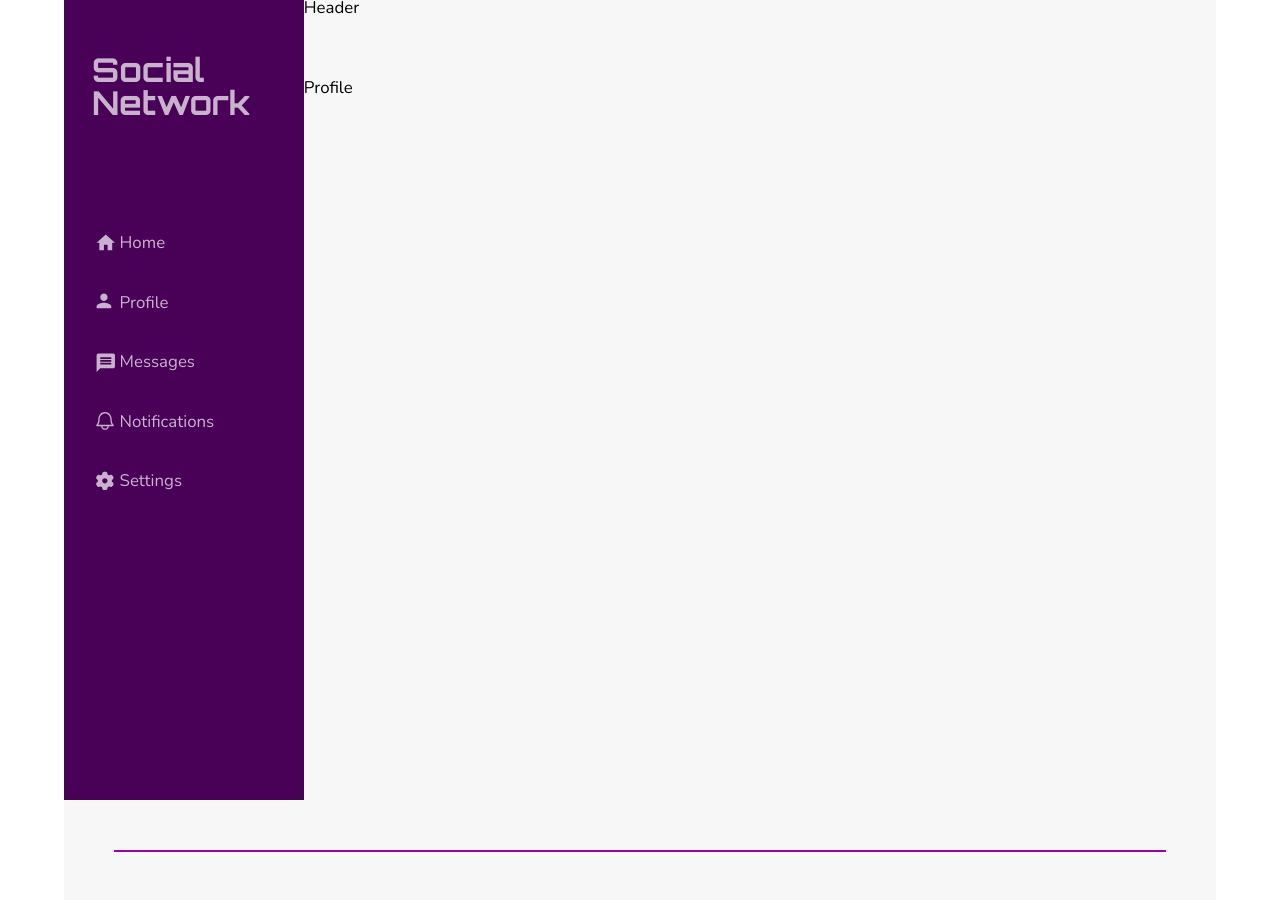
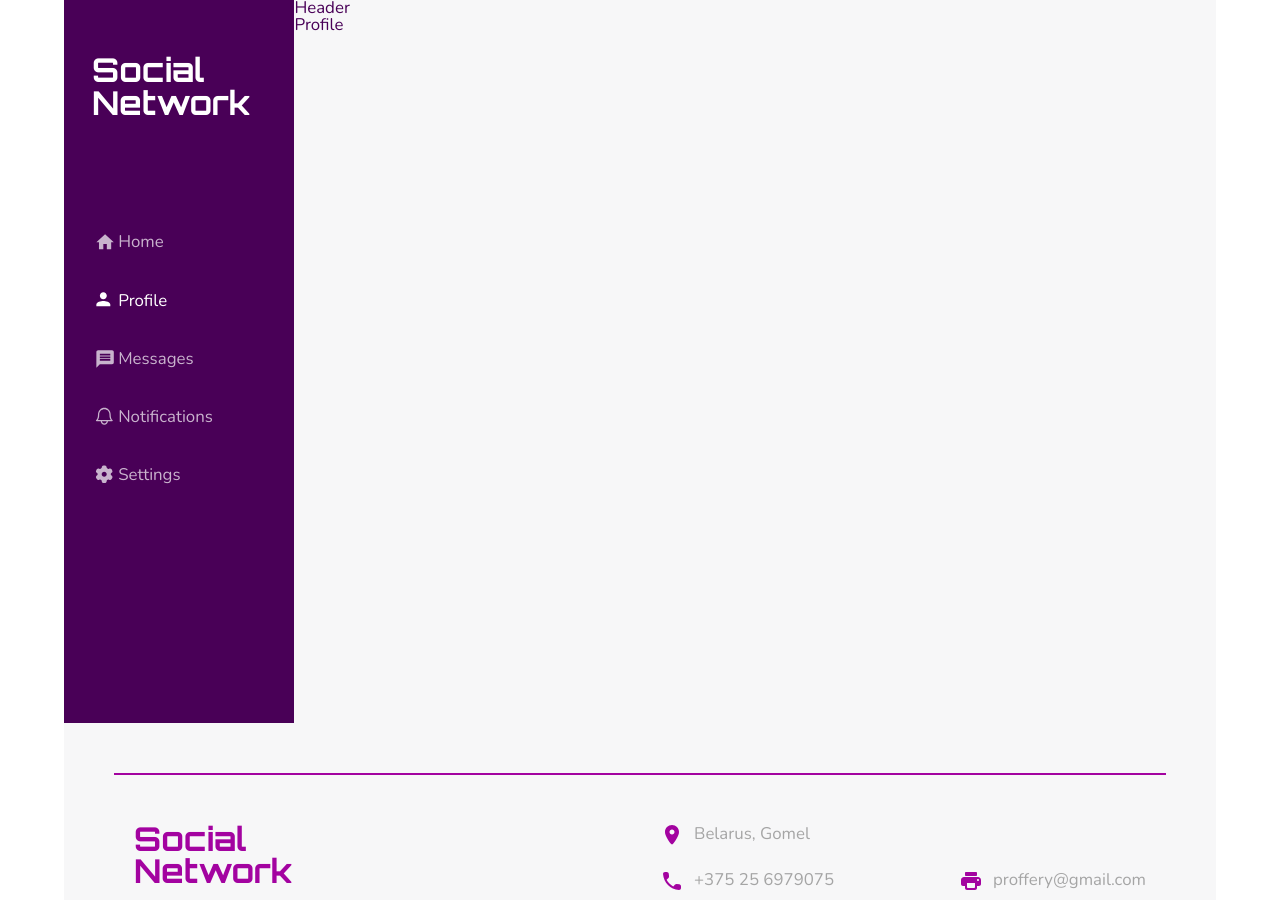
Before and after one commit to proffery/samurai-way, a React (Create React App) app: page /profile in a window 1280 px wide. Shown: the top 900 px of the page. Built offline with nearby package versions, Linux system fonts and the light colour scheme.

Commit message:
NavLinks, move app to GRID

```diff
--- a/src/App.tsx
+++ b/src/App.tsx
@@ -2,13 +2,11 @@ import { BrowserRouter as Router, Route, Switch } from 'react-router-dom'
 import { Footer } from "./layout/footer/Footer";
 import { Navbar } from "./layout/navbar/Navbar";
 import { Header } from "./layout/header/Header";
-import { Container } from "./components/Container";
 import { Home } from "./layout/sections/home/Home";
 import { Profile } from "./layout/sections/profile/Profile";
 import { Messages } from "./layout/sections/messages/Messages";
 import { Notifications } from "./layout/sections/notifications/Notifications";
 import { Settings } from "./layout/sections/settings/Settings";
-import { FlexWrapper } from './components/FlexWrapper';
 import styled from 'styled-components';
 import { NotFound } from './layout/sections/notFound/NotFound';
 
@@ -17,11 +15,9 @@ import { NotFound } from './layout/sections/notFound/NotFound';
 function App() {
 
   return (
-    <>
+    <Router >
       <Container>
-        <Router >
         <Navbar />
-          <Sections direction='column' >
         <Header />
         <Switch>
           <Route path='/' exact component={Home} />
@@ -32,17 +28,24 @@ function App() {
           <Route path='/settings' component={Settings} />
           <Route path='*' component={NotFound} />
         </Switch>
-          </Sections>
+        <Footer />
+      </Container>
     </Router>
-      </Container>
-      <Footer />
-    </>
-  );
+  )
 }
 
 export default App;
 
-const Sections = styled(FlexWrapper)`
-  width: 100%;
-  height: 100vh;
+const Container = styled.div`
+  display: grid;
+  grid-template-rows: auto 2fr 1fr;
+  grid-template-columns: repeat(5, 1fr);
+  max-width: 1440px;
+  width: 90%;
+  height: 100%;
+  margin: 0 auto;
+  padding: 0;
+  section {
+    grid-area: 2 / 2 / 3 / 6 ;
+  }
 `
--- a/src/components/Container.tsx
+++ /dev/null
@@ -1,11 +0,0 @@
-import styled from "styled-components";
-
-
-export const Container = styled.div`
-  display: flex;
-  max-width: 1440px;
-  width: 90%;
-  height: 100%;
-  margin: 0 auto;
-  padding: 0;
-`
--- a/src/components/icon/Icon.tsx
+++ b/src/components/icon/Icon.tsx
@@ -1,7 +1,7 @@
 import iconsSprite from '../../assets/images/icons-sprite.svg'
 
 
-type IconPropsType = {
+export type IconPropsType = {
     iconId: string,
     viewBox?: string,
     width?: string,
--- a/src/components/logo/Logo.tsx
+++ b/src/components/logo/Logo.tsx
@@ -18,5 +18,6 @@ export const Logo = (props: LogoType) => {
 const LogoLink = styled(Link)`
     flex-direction: column;
     align-items: start;
+    opacity: 1;
     ${font({family: 'Orbitron', weight: 700, Fmin: 14, Fmax: 36})}
 `
--- a/src/data/menuItems.ts
+++ b/src/data/menuItems.ts
@@ -1,37 +1,37 @@
 export const menuItems = [
     {
         id: 1,
-        item_name: "Home",
-        item_href: "/feed",
-        item_icon: "home",
+        name: "Home",
+        href: "/feed",
+        icon_id: "home",
         viewBox: "-5 -5 30 30",
     },
     {
         id: 2,
-        item_name: "Profile",
-        item_href: "/profile",
-        item_icon: "profile",
+        name: "Profile",
+        href: "/profile",
+        icon_id: "profile",
         viewBox: "-5 -5 30 30",
     },
     {
         id: 3,
-        item_name: "Messages",
-        item_href: "/messages",
-        item_icon: "messages",
+        name: "Messages",
+        href: "/messages",
+        icon_id: "messages",
         viewBox: "-5 -5 30 30",
     },
     {
         id: 4,
-        item_name: "Notifications",
-        item_href: "/notifications",
-        item_icon: "notifications",
+        name: "Notifications",
+        href: "/notifications",
+        icon_id: "notifications",
         viewBox: "-3 -3 35 35",
     },
     {
         id: 5,
-        item_name: "Settings",
-        item_href: "/settings",
-        item_icon: "settings",
+        name: "Settings",
+        href: "/settings",
+        icon_id: "settings",
         viewBox: "-2 -2 30 30",
     },
 
--- a/src/data/socialLinks.ts
+++ b/src/data/socialLinks.ts
@@ -1,44 +1,44 @@
 export const socialLinks = [
     {
         id: 1,
-        item_name: "Facebook",
-        item_href: "#",
-        item_icon: "facebook",
+        name: "Facebook",
+        href: "#",
+        icon_id: "facebook",
         viewBox: "0 0 24 24",
     },
     {
         id: 2,
-        item_name: "Twitter",
-        item_href: "#",
-        item_icon: "twitter",
+        name: "Twitter",
+        href: "#",
+        icon_id: "twitter",
         viewBox: "0 0 24 24",
     },
     {
         id: 3,
-        item_name: "Linkedin",
-        item_href: "#",
-        item_icon: "linkedin",
+        name: "Linkedin",
+        href: "#",
+        icon_id: "linkedin",
         viewBox: "0 0 24 24",
     },
     {
         id: 4,
-        item_name: "Instagram",
-        item_href: "#",
-        item_icon: "instagram",
+        name: "Instagram",
+        href: "#",
+        icon_id: "instagram",
         viewBox: "0 0 24 24",
     },
     {
         id: 5,
-        item_name: "YouTube",
-        item_href: "#",
-        item_icon: "youtube",
+        name: "YouTube",
+        href: "#",
+        icon_id: "youtube",
         viewBox: "0 0 24 24",
     },
     {
         id: 6,
-        item_name: "RSS",
-        item_href: "#",
-        item_icon: "rss",
+        name: "RSS",
+        href: "#",
+        icon_id: "rss",
         viewBox: "0 0 24 24",
     },
 
--- a/src/layout/footer/Footer.tsx
+++ b/src/layout/footer/Footer.tsx
@@ -1,5 +1,4 @@
 import styled from "styled-components"
-import { Container } from "../../components/Container"
 import { Logo } from "../../components/logo/Logo"
 import { theme } from "../../styles/Theme.styled"
 import { FlexWrapper } from "../../components/FlexWrapper"
@@ -11,7 +10,6 @@ import { SocialMedeaLinks } from "./socialMedeaLinks/SocialMedeaLinks"
 export const Footer = () => {
     return (
         <StyledFooter>
-            <FooterContainer>
             <TopWrapper align="start" direction="row" wrap="wrap" justify="space-between">
                 <ContactsHalf>
                     <Logo type="primary"/>
@@ -40,25 +38,17 @@ export const Footer = () => {
                 <Menu type="primary" direction="row" icons={false}/>
                 <Copyright><span>Copyright © 2023&nbsp;</span><Link type="primary">Dmitry Shamko</Link></Copyright>
             </BottomWrapper>
-            </FooterContainer>
         </StyledFooter>
     )
 }
 
 const StyledFooter = styled.footer`
     display: flex;
+    flex-direction: column;
+    grid-area: 3 / 1 / 4 / 6 ;
     align-items: center;
     justify-content: center;
     text-align: center;
-    bottom: 0;
-    left: 0;
-    right: 0;
-    color: ${theme.color.text.primary_dark};
-`
-
-const FooterContainer = styled(Container)`
-    flex-direction: column;
-    flex-wrap: wrap;
     padding: 50px;
     gap: 20px;
     background-color: ${theme.color.background.primary};
@@ -76,6 +66,7 @@ const ContactsHalf = styled(FlexWrapper)`
 const TopWrapper = styled(FlexWrapper)`
     position: relative;
     height: 100%;
+    width: 100%;
     &::before {
         position: absolute;
         content: '';
@@ -95,14 +86,17 @@ const TopWrapper = styled(FlexWrapper)`
 `
 
 const BottomWrapper = styled(FlexWrapper)`
+    width: 100%;
     gap: 32px;
+    @media ${theme.media.mobile} {
+        gap: 25px;
+    }
 `
 
 const IconWrapper = styled(FlexWrapper)`
     color: ${theme.color.text.placeholder};
     svg {
         color: ${theme.color.text.primary};
-        min-width: 24px;
     }
     span {
         white-space: nowrap;
--- a/src/layout/footer/socialMedeaLinks/SocialMedeaLinks.tsx
+++ b/src/layout/footer/socialMedeaLinks/SocialMedeaLinks.tsx
@@ -2,6 +2,7 @@ import styled from "styled-components"
 import { Icon } from "../../../components/icon/Icon"
 import { Link } from "../../../components/link/Link.styled"
 import { socialLinks } from "../../../data/socialLinks"
+import { theme } from "../../../styles/Theme.styled"
 
 export const SocialMedeaLinks = () => {
     return (
@@ -9,11 +10,11 @@ export const SocialMedeaLinks = () => {
             {socialLinks.map(link => {
                 return (
                     <Link key={link.id}
-                        href={link.item_href}
-                        title={link.item_name}
-                        aria-label={link.item_name + ' link'}
+                        href={link.href}
+                        title={link.name}
+                        aria-label={link.name + ' link'}
                         type="primary"
-                    ><Icon iconId={link.item_icon} /></Link>
+                    ><Icon iconId={link.icon_id} /></Link>
                 )
             })}
         </LinksContainer>
@@ -26,4 +27,15 @@ const LinksContainer = styled.div`
     align-items: center;
     flex-wrap: wrap;
     gap: 24px;
+    @media ${theme.media.mobile} {
+        gap: 15px;
+    }
+    ${Link} {
+        @media ${theme.media.mobile} {
+            svg {
+                min-width: 18px;
+                width: 18px;
+            }
+        }
+    }
 `
--- a/src/layout/header/Header.tsx
+++ b/src/layout/header/Header.tsx
@@ -8,7 +8,7 @@ export const Header = () => {
 }
 
 const StyledHeader = styled.header`
-    height: 100px;
-    width: 100%;
+    display: flex;
+    grid-area: 1 / 2 / 2 / 6 ;
     background-color: ${theme.color.background.primary};
 `
--- a/src/layout/navbar/Navbar.tsx
+++ b/src/layout/navbar/Navbar.tsx
@@ -14,11 +14,9 @@ export const Navbar = () => {
 }
 
 const StyledNavbar = styled(FlexWrapper)`
+    grid-area: 1 / 1 / 3 / 2 ;
     background-color: ${theme.color.background.menu};
-    min-height: 100vh;
     padding: 54px 28px;
-    width: 25%;
-    min-width: 160px;
     gap: 110px;
     @media ${theme.media.mobile} {
         gap: 55px;
--- a/src/layout/navbar/menu/Menu.tsx
+++ b/src/layout/navbar/menu/Menu.tsx
@@ -1,30 +1,30 @@
-import styled from "styled-components"
+import styled, { css } from "styled-components"
 import { Icon } from "../../../components/icon/Icon"
-import { Link } from "../../../components/link/Link.styled"
 import { menuItems } from "../../../data/menuItems"
 import { theme } from "../../../styles/Theme.styled"
+import { NavLink } from "react-router-dom"
 
 type MenuType = {
     type: 'primary' | 'secondary'
-    icons: boolean
     direction: 'row' | 'column'
+    icons?: boolean
 }
 
 export const Menu = (props: MenuType) => {
     return (
-        <StyledMenu direction={props.direction}>
+        <StyledMenu direction={props.direction} type={props.type}>
             <ul role="menu" aria-label="menu">
                 {menuItems.map(item => {
                     return(
                         <li role="menuitem" key={item.id}>
-                            <Link type={props.type} href={item.item_href}>
+                            <StyledNavLink to={item.href} type={props.type}>
                                 {props.icons &&
                                     <IconWrapper>
-                                        <Icon iconId={item.item_icon} height="100%" width="100%" viewBox={item.viewBox} />
+                                        <Icon iconId={item.icon_id} height="100%" width="100%" viewBox={item.viewBox} />
                                     </IconWrapper>
                                 }
-                                {item.item_name}
-                            </Link>
+                                {item.name}
+                            </StyledNavLink>
                         </li>
                     )
                 })}
@@ -34,11 +34,8 @@ export const Menu = (props: MenuType) => {
 }
 
 
-type StyledMenuType = {
-    direction: 'row' | 'column'
-}
 
-const StyledMenu = styled.nav<StyledMenuType>`
+const StyledMenu = styled.nav<MenuType>`
     ul {
         display: flex;
         flex-wrap: wrap;
@@ -55,6 +52,30 @@ const StyledMenu = styled.nav<StyledMenuType>`
         }
     }
 `
+
+const StyledNavLink = styled(NavLink)<MenuType>`
+    display: flex;
+    align-items: center;
+    opacity: .7;
+    ${props => props.type === 'primary' && css<MenuType>`
+        color: ${theme.color.text.primary_dark};
+
+    `}
+
+    ${props => props.type === 'secondary' && css<MenuType>`
+        color: ${theme.color.text.second};
+    `}
+
+    &:hover {
+        opacity: 1;
+    }
+
+    &.active {
+        opacity: 1;
+    }
+`
+
+
 const IconWrapper = styled.div`
     display: flex;
     height: 15%;
--- a/src/styles/Global.styled.ts
+++ b/src/styles/Global.styled.ts
@@ -30,6 +30,7 @@ export const GlobalStyle = createGlobalStyle`
             sans-serif;
         -webkit-font-smoothing: antialiased;
         -moz-osx-font-smoothing: grayscale;
+        color: ${theme.color.text.primary_dark};
     }
 
     a {
@@ -39,8 +40,6 @@ export const GlobalStyle = createGlobalStyle`
     section {
         padding: 0;
         background-color: ${theme.color.background.primary};
-        height: 100%;
-        min-height: 90vh;
     }
 
 
```
Lines whose indentation alone changed are shown as unchanged.
